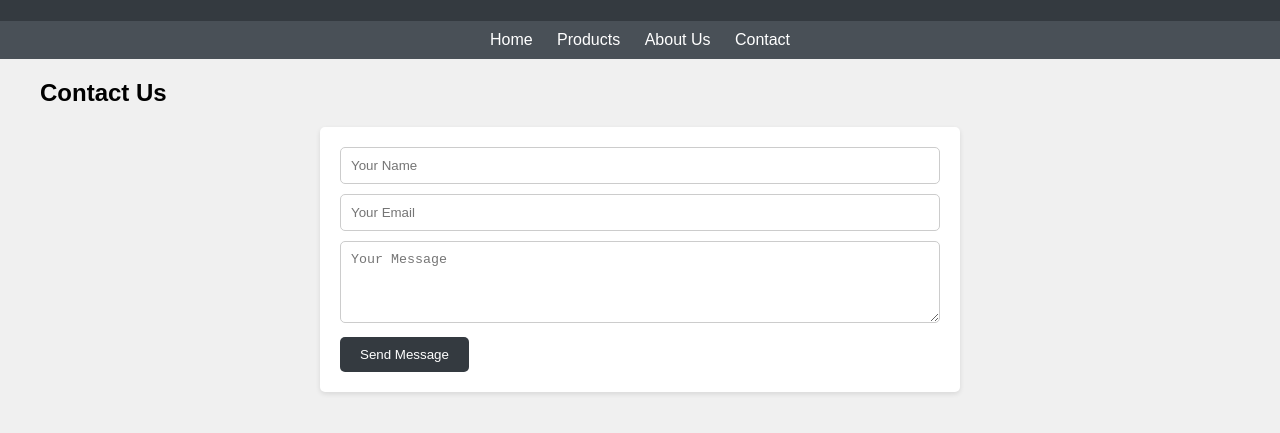
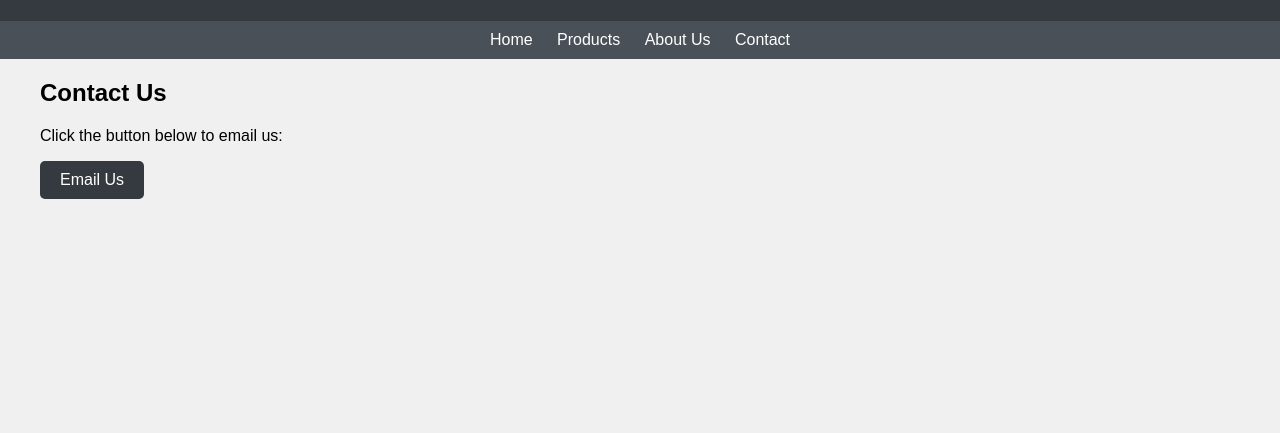
Before and after one commit to LebbieTheLuke/e3d, a plain HTML site: page contact.html in a window 1280 px wide. Shown: the part 99-532 px from the top of the page. Drawn offline with Linux system fonts and the light colour scheme.

Commit message:
Update contact.html

```diff
--- a/contact.html
+++ b/contact.html
@@ -39,51 +39,18 @@
             padding: 0 20px;
         }
 
-        .product {
-            display: flex;
-            flex-wrap: wrap;
-            justify-content: space-around;
-        }
-
-        .product img {
-            width: 200px;
-            margin: 10px;
-        }
-
-        form {
-            max-width: 600px;
-            margin: 0 auto;
-            background-color: #fff;
-            padding: 20px;
-            border-radius: 5px;
-            box-shadow: 0 2px 5px rgba(0, 0, 0, 0.1);
-        }
-
-        input[type="text"],
-        input[type="email"],
-        textarea {
-            width: 100%;
-            padding: 10px;
-            margin-bottom: 10px;
-            border: 1px solid #ccc;
-            border-radius: 5px;
-            box-sizing: border-box;
-        }
-
-        textarea {
-            resize: vertical;
-        }
-
-        input[type="submit"] {
+        .email-btn {
             background-color: #343a40;
             color: #fff;
             border: none;
             padding: 10px 20px;
             cursor: pointer;
             border-radius: 5px;
+            text-decoration: none;
+            display: inline-block;
         }
 
-        input[type="submit"]:hover {
+        .email-btn:hover {
             background-color: #23272b;
         }
     </style>
@@ -101,12 +68,8 @@
     </nav>
     <div id="contact" class="container">
         <h2>Contact Us</h2>
-        <form id="contactForm">
-            <input type="text" id="name" placeholder="Your Name" required><br>
-            <input type="email" id="email" placeholder="Your Email" required><br>
-            <textarea id="message" rows="4" placeholder="Your Message" required></textarea><br>
-            <input type="submit" value="Send Message">
-        </form>
+        <p>Click the button below to email us:</p>
+        <a href="mailto:shortvid200@gmail.com?subject=Contact%20Us" class="email-btn">Email Us</a>
     </div>
 </body>
 
```
